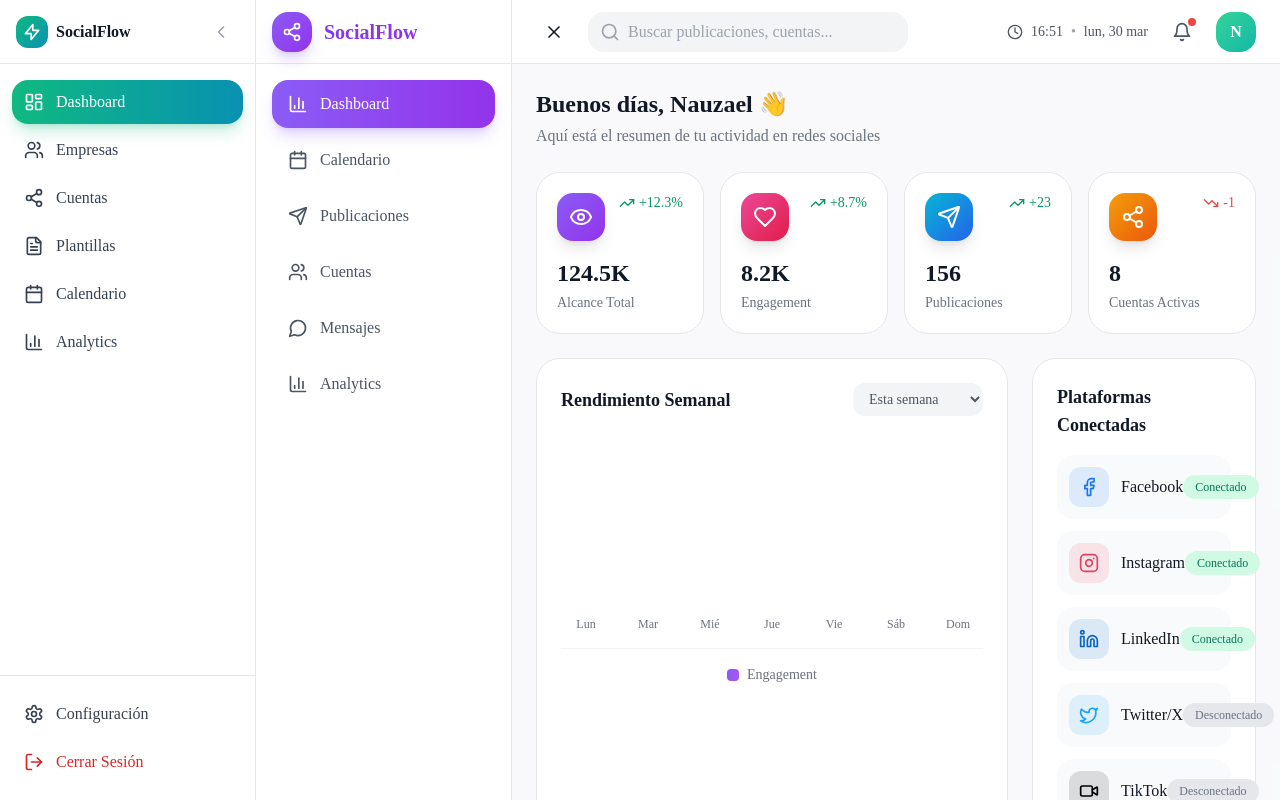
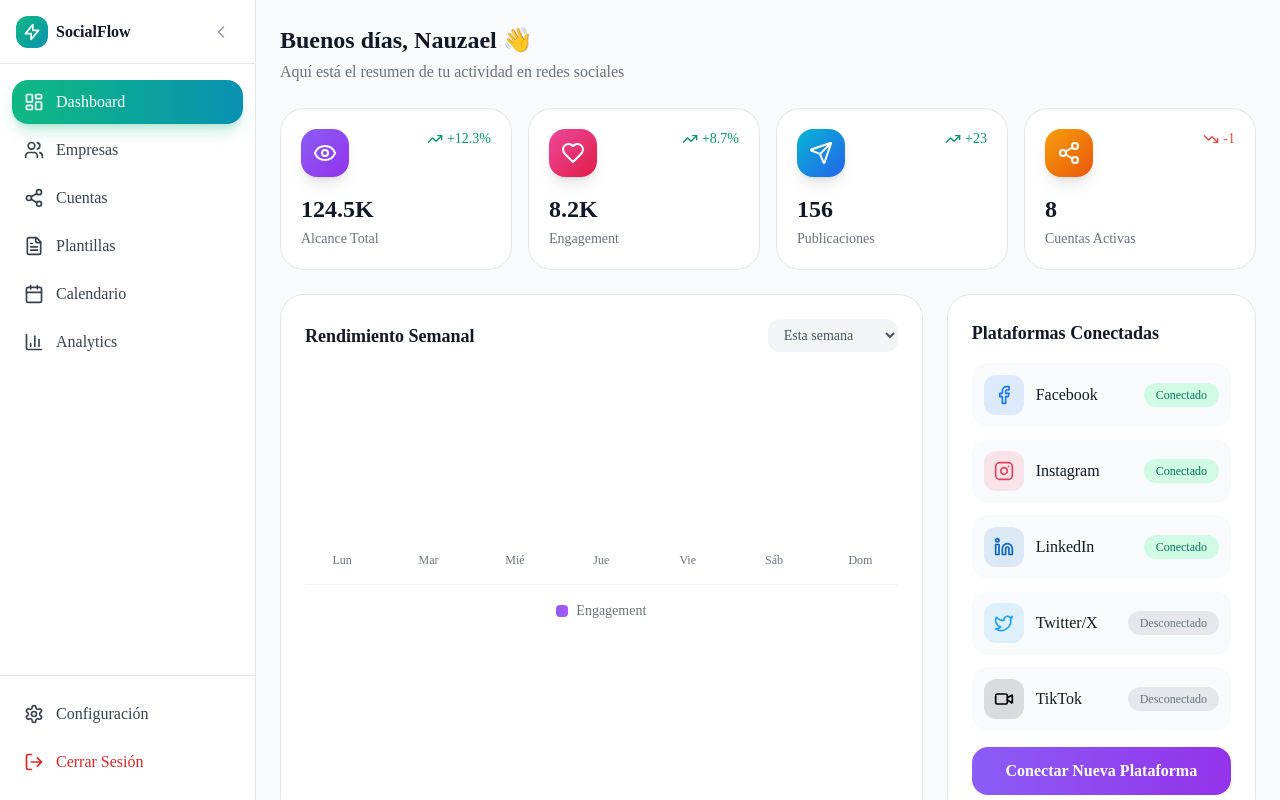
Before and after one commit to Nauzaelbh-glitch/Socialflow, a Next.js app: page /dashboard in a window 1280 px wide. Shown: the top 800 px of the page. Built offline with nearby package versions, Linux system fonts and the light colour scheme.

Commit message:
Fix: Eliminar sidebar duplicado del dashboard

```diff
--- a/src/app/dashboard/page.tsx
+++ b/src/app/dashboard/page.tsx
@@ -14,14 +14,9 @@ import {
   BarChart3,
   Clock,
   CheckCircle2,
-  AlertCircle,
   Plus,
   Bell,
   Search,
-  Settings,
-  LogOut,
-  Menu,
-  X,
   Instagram,
   Facebook,
   Linkedin,
@@ -117,7 +112,6 @@ const quickActions = [
 ];
 
 export default function DashboardPage() {
-  const [sidebarOpen, setSidebarOpen] = useState(true);
   const [currentTime, setCurrentTime] = useState(new Date());
 
   useEffect(() => {
@@ -128,93 +122,7 @@ export default function DashboardPage() {
   const maxEngagement = Math.max(...weeklyData.map(d => d.engagement));
 
   return (
-    <div className="min-h-screen bg-gray-50/50 flex">
-      <aside className={`${sidebarOpen ? 'w-64' : 'w-20'} bg-white border-r border-gray-200 transition-all duration-300 flex flex-col`}>
-        <div className="h-16 flex items-center px-4 border-b border-gray-200">
-          {sidebarOpen ? (
-            <div className="flex items-center gap-3">
-              <div className="w-10 h-10 rounded-xl bg-gradient-to-br from-violet-500 to-purple-600 flex items-center justify-center shadow-lg shadow-violet-500/25">
-                <Share2 className="w-5 h-5 text-white" />
-              </div>
-              <span className="text-xl font-bold bg-gradient-to-r from-violet-600 to-purple-600 bg-clip-text text-transparent">
-                SocialFlow
-              </span>
-            </div>
-          ) : (
-            <div className="w-10 h-10 rounded-xl bg-gradient-to-br from-violet-500 to-purple-600 flex items-center justify-center mx-auto shadow-lg shadow-violet-500/25">
-              <Share2 className="w-5 h-5 text-white" />
-            </div>
-          )}
-        </div>
-
-        <nav className="flex-1 p-4 space-y-2">
-          {[
-            { icon: BarChart3, label: 'Dashboard', active: true },
-            { icon: Calendar, label: 'Calendario', active: false },
-            { icon: Send, label: 'Publicaciones', active: false },
-            { icon: Users, label: 'Cuentas', active: false },
-            { icon: MessageCircle, label: 'Mensajes', active: false },
-            { icon: BarChart3, label: 'Analytics', active: false },
-          ].map((item, i) => (
-            <button
-              key={i}
-              className={`w-full flex items-center gap-3 px-4 py-3 rounded-xl transition-all ${
-                item.active
-                  ? 'bg-gradient-to-r from-violet-500 to-purple-600 text-white shadow-lg shadow-violet-500/25'
-                  : 'text-gray-600 hover:bg-gray-100'
-              }`}
-            >
-              <item.icon className="w-5 h-5 flex-shrink-0" />
-              {sidebarOpen && <span className="font-medium">{item.label}</span>}
-            </button>
-          ))}
-        </nav>
-
-        <div className="p-4 border-t border-gray-200">
-          <button className={`w-full flex items-center gap-3 px-4 py-3 rounded-xl text-gray-600 hover:bg-gray-100 transition-all`}>
-            <Settings className="w-5 h-5 flex-shrink-0" />
-            {sidebarOpen && <span className="font-medium">Configuración</span>}
-          </button>
-        </div>
-      </aside>
-
-      <main className="flex-1 flex flex-col">
-        <header className="h-16 bg-white border-b border-gray-200 flex items-center justify-between px-6">
-          <div className="flex items-center gap-4">
-            <button
-              onClick={() => setSidebarOpen(!sidebarOpen)}
-              className="p-2 hover:bg-gray-100 rounded-lg transition-colors"
-            >
-              {sidebarOpen ? <X className="w-5 h-5" /> : <Menu className="w-5 h-5" />}
-            </button>
-            <div className="relative">
-              <Search className="w-5 h-5 absolute left-3 top-1/2 -translate-y-1/2 text-gray-400" />
-              <input
-                type="text"
-                placeholder="Buscar publicaciones, cuentas..."
-                className="w-80 pl-10 pr-4 py-2 bg-gray-100 border-0 rounded-xl focus:ring-2 focus:ring-violet-500 focus:bg-white transition-all"
-              />
-            </div>
-          </div>
-
-          <div className="flex items-center gap-4">
-            <div className="flex items-center gap-2 text-sm text-gray-600">
-              <Clock className="w-4 h-4" />
-              <span>{currentTime.toLocaleTimeString('es-ES', { hour: '2-digit', minute: '2-digit' })}</span>
-              <span className="text-gray-400">•</span>
-              <span>{currentTime.toLocaleDateString('es-ES', { weekday: 'short', day: 'numeric', month: 'short' })}</span>
-            </div>
-            <button className="relative p-2 hover:bg-gray-100 rounded-lg transition-colors">
-              <Bell className="w-5 h-5 text-gray-600" />
-              <span className="absolute top-1 right-1 w-2 h-2 bg-red-500 rounded-full"></span>
-            </button>
-            <div className="w-10 h-10 rounded-xl bg-gradient-to-br from-emerald-400 to-teal-500 flex items-center justify-center text-white font-semibold">
-              N
-            </div>
-          </div>
-        </header>
-
-        <div className="flex-1 p-6 overflow-auto">
+    <div className="p-6 overflow-auto">
       <div className="mb-6">
         <h1 className="text-2xl font-bold text-gray-900">Buenos días, Nauzael 👋</h1>
         <p className="text-gray-500 mt-1">Aquí está el resumen de tu actividad en redes sociales</p>
@@ -380,7 +288,5 @@ export default function DashboardPage() {
         </div>
       </div>
     </div>
-      </main>
-    </div>
   );
 }
```
Lines whose indentation alone changed are shown as unchanged.
